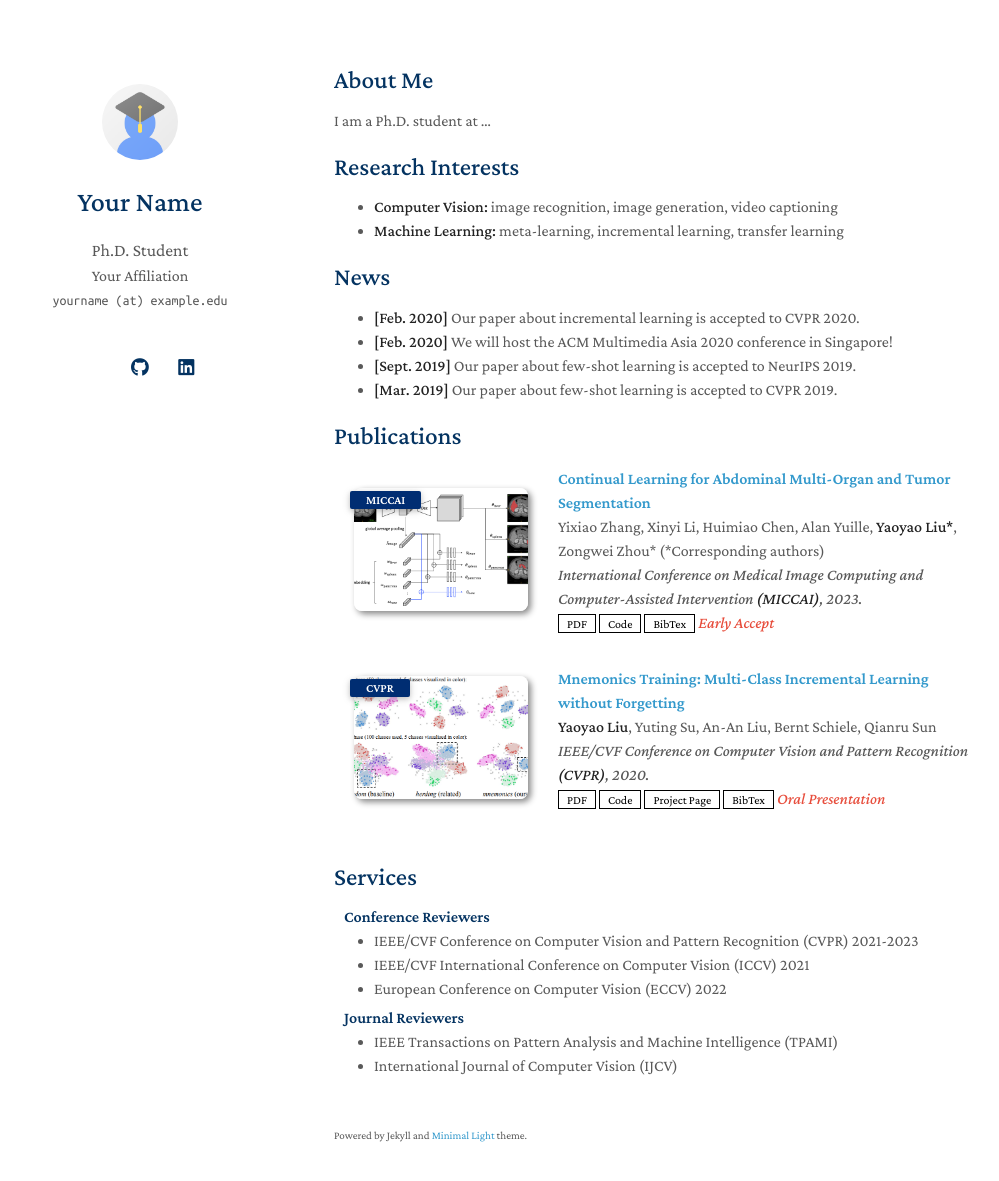
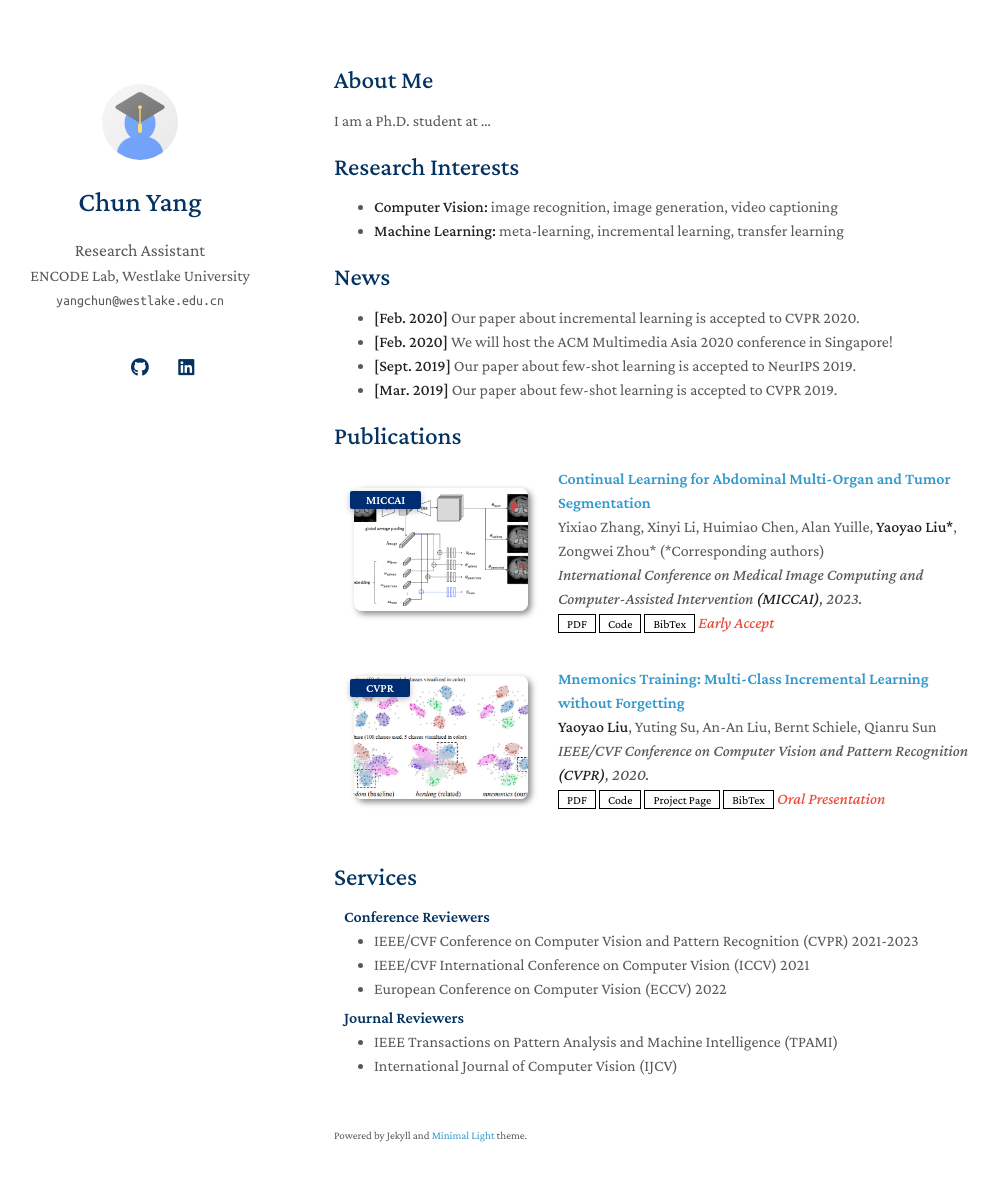
Before and after one commit to chuny9743/chuny9743.github.io, a Jekyll site: the page built from index.md, in a window 1280 px wide and 1216 px high. Shown: the top 1181 px of the window, without its empty margins (136-1135 px from the left). Built offline with Jekyll 4.4.1, drawn with Linux system fonts in a browser that asks for light colours; a style sheet for code colours, icons or effects is not loaded; our own code applies the rules of GitHub Pages for plain Markdown files; part of the change alters nothing that is shown.

Commit message:
Modify personal details in _config.yml
Updated personal information and links in the configuration file.

```diff
--- a/_config.yml
+++ b/_config.yml
@@ -1,50 +1,36 @@
-# Basic Information
-title: Your Name
-position: Ph.D. Student
-affiliation: Your Affiliation
-email: yourname (at) example.edu
 
-# Search Engine Optimization (SEO)
-# The following information is used to improve the website traffic from search engines, e.g., Google.
-keywords: minimal light
-description: The Minimal Light is a simple and elegant jekyll theme for academic personal homepage.
-canonical: https://minimal-light-theme.yliu.me/
+title: Chun Yang
+position: Research Assistant
+affiliation: ENCODE Lab, Westlake University
+email: yangchun@westlake.edu.cn
 
-# Links
-# If you don't need one of them, you may delete the corresponding line.
+
+keywords: Chun Yang, Efficient AI, Time Series, Underwater Image Enhancement, Computer Vision, 3D Reconstruction
+description: Chun Yang is a Research Assistant at ENCODE Lab, Westlake University, focusing on Efficient AI, Time Series Analysis, and Computer Vision.
+canonical: https://chuny9743.github.io/
+
+
 google_scholar: https://scholar.google.com/
 cv_link: assets/files/curriculum_vitae.pdf
-github_link: https://github.com/
+github_link: https://github.com/chuny9743
 linkedin: https://www.linkedin.com/
 twitter: https://twitter.com/
 
-# Images (e.g., your profile picture and your website's favicon)
-# "favicon" and "favicon_dark" are used for the light and dark modes, respectively.
+
 avatar: ./assets/img/avatar.png
 favicon: ./assets/img/favicon.png
 favicon_dark: ./assets/img/favicon-dark.png
 
-# Footnote
-# You may use the option to disable the footnote, "Powered by Jekyll and Minimal Light theme."
 enable_footnote: true
 
-# Auto Dark Mode
-# You may use the option to disable the automatic dark theme
 auto_dark_mode: true
 
-# Font
-# You can use this option to choose between Serif or Sans Serif fonts.
-font: "Serif" # or "Sans Serif"
+font: "Serif"  # or "Sans Serif"
 
-# Google Analytics ID
-# Please remove this if you don't use Google Analytics
 google_analytics: UA-111540567-4
 
-# Use this project as a remote theme for GitHub Pages
-# See the guide here: https://docs.github.com/en/pages/setting-up-a-github-pages-site-with-jekyll/adding-a-theme-to-your-github-pages-site-using-jekyll
 remote_theme: yaoyao-liu/minimal-light
 
-# The following files will be removed from the generated website.
 exclude:
   - Gemfile
   - Gemfile.lock
```
